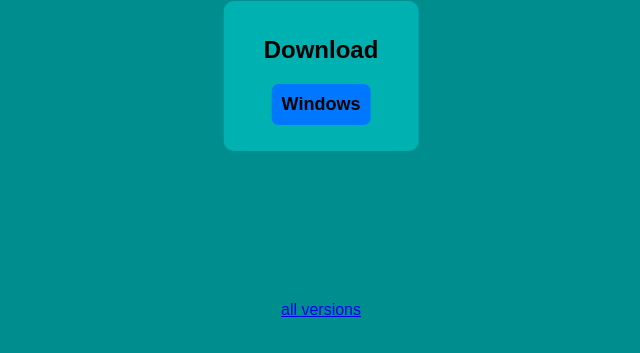
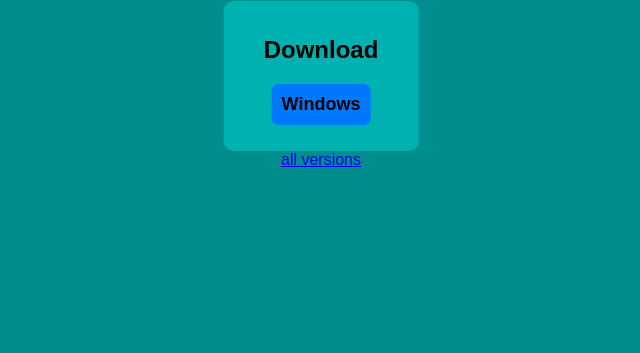
Before and after one commit to Sigma-Minecraft/Sigma-Minecraft.github.io, a plain HTML site: page index.html in a window 1280 px wide. Shown: the part 79-432 px from the top of the page, without its empty margins (319-959 px from the left). Drawn offline with Linux system fonts and the light colour scheme.

Commit message:
Update index.html

```diff
--- a/index.html
+++ b/index.html
@@ -13,6 +13,6 @@
         <h2>Download</h2>
         <a href="Sigma Launcher.exe" download><button>Windows</button></a>
     </div>
-    <a href="alldownload/" style="position: relative; top: 300px;">all versions</a>
+    <a href="alldownload/" style="position: relative; top: 150px;">all versions</a>
 </body>
 </html>
```
